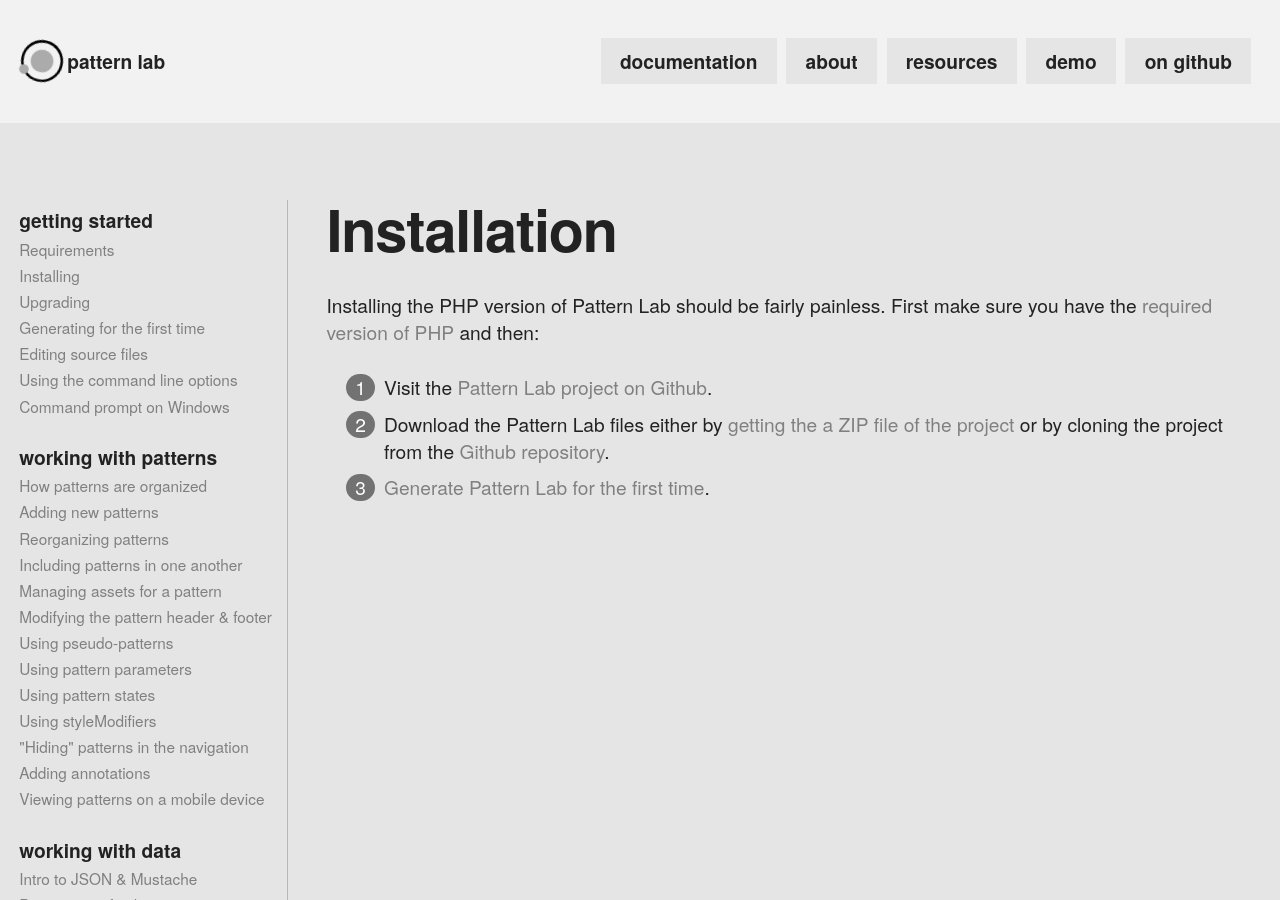
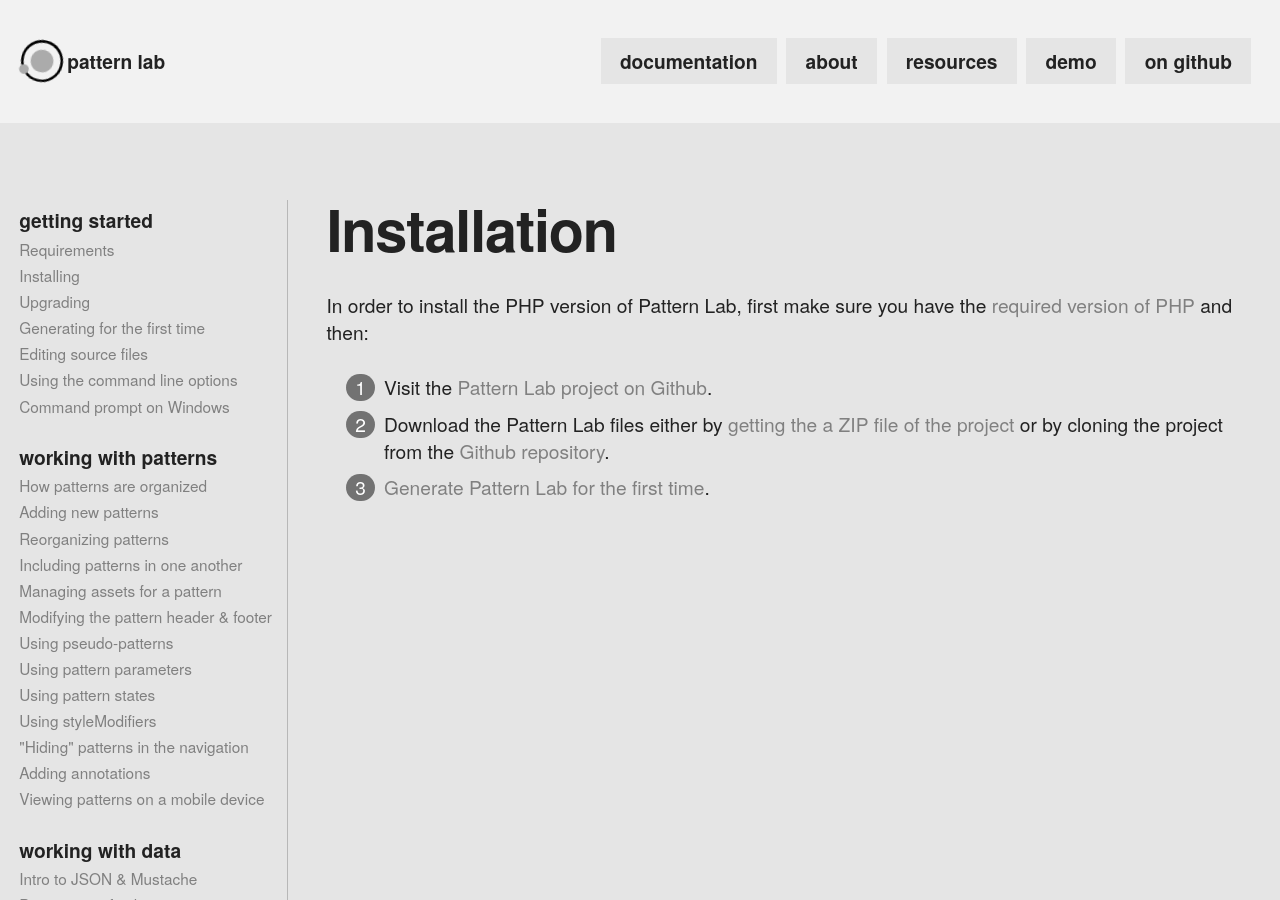
Before and after one commit to pattern-lab/website, a Jekyll site: the page built from patternlabsite/docs/installation.md, in a window 1280 px wide and 900 px high. Built offline with Jekyll 4.4.1, drawn with Linux system fonts in a browser that asks for light colours; Markdown is read by kramdown in place of the engine named in the settings; comment, search, counter and statistics services are not loaded.

Commit message:
Got rid of "fairly painless" language

```diff
--- a/patternlabsite/docs/installation.md
+++ b/patternlabsite/docs/installation.md
@@ -5,7 +5,7 @@
 
 # Installation
 
-Installing the PHP version of Pattern Lab should be fairly painless. First make sure you have the [required version of PHP](/docs/requirements.html) and then:
+In order to install the PHP version of Pattern Lab, first make sure you have the [required version of PHP](/docs/requirements.html) and then:
 
 1. Visit the [Pattern Lab project on Github](https://github.com/pattern-lab/patternlab-php).
 2. Download the Pattern Lab files either by [getting the a ZIP file of the project](https://github.com/pattern-lab/patternlab-php/archive/master.zip) or by cloning the project from the [Github repository](https://github.com/pattern-lab/patternlab-php).
```
